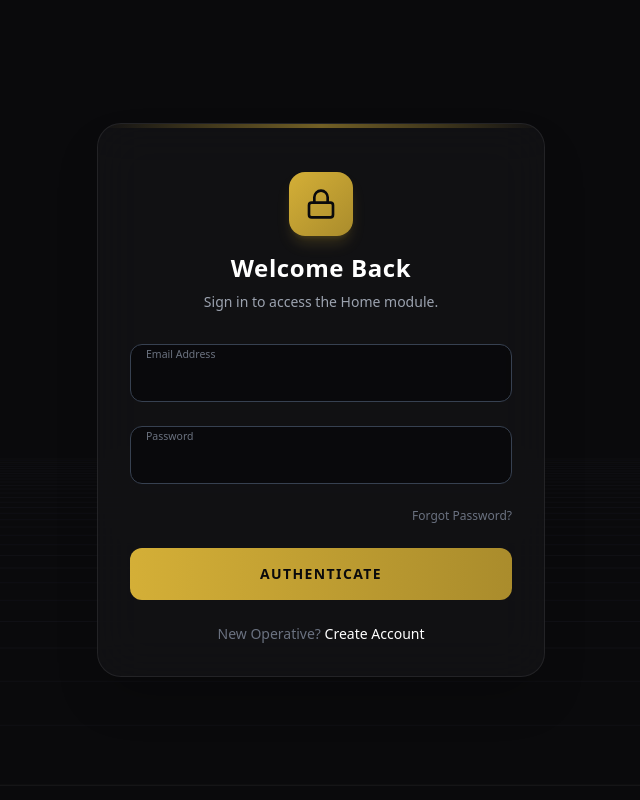
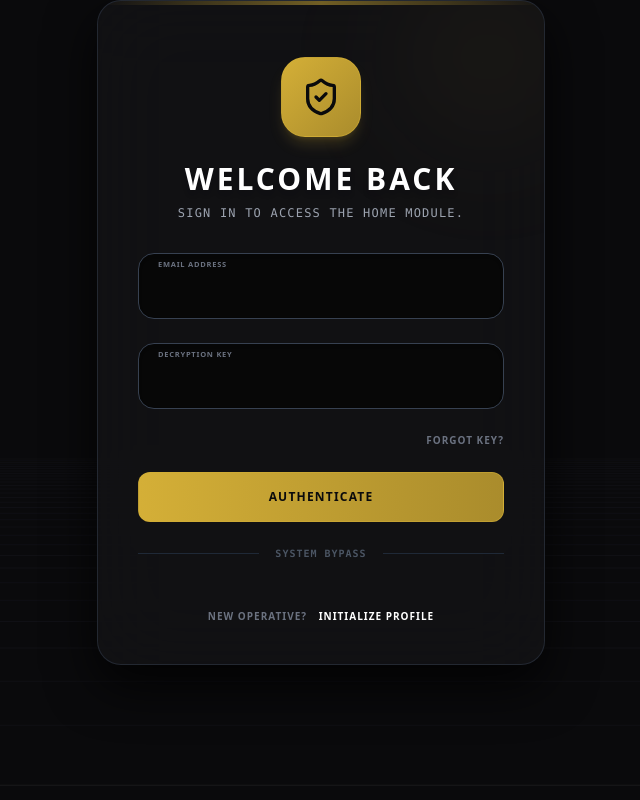
Before and after one commit to hiepquocchung5-blip/projects-051, a PHP site: page /index.php?route=auth in a window 1280 px wide. Shown: the whole page, without its empty margins (319-959 px from the left). Run offline with PHP 8.4, Linux system fonts and the light colour scheme; some libraries are stand-ins or nearby versions.

Commit message:
more update

```diff
--- a/api/routes/logout.php
+++ b/api/routes/logout.php
@@ -2,7 +2,11 @@
 // /api/routes/logout.php
 // Endpoint: /api/index.php?route=logout
 
-// Even if client purges JWT, we clear PHP sessions here for fallback safety
+global $method;
+/** @var string $method */
+
+if ($method !== 'POST') Response::error("Method not allowed.", 405);
+
 if (session_status() === PHP_SESSION_NONE) {
     session_start();
 }
--- a/api/routes/withdraw.php
+++ b/api/routes/withdraw.php
@@ -1,6 +1,11 @@
 <?php
 // /api/routes/withdraw.php
 // Endpoint: /api/index.php?route=withdraw
+
+global $db, $method, $requestData;
+/** @var PDO $db */
+/** @var string $method */
+/** @var array $requestData */
 
 $authUser = JWT::validate();
 $userId = $authUser['id'];
--- a/frontend/pages/auth.php
+++ b/frontend/pages/auth.php
@@ -1,7 +1,9 @@
 <?php
 // /frontend/pages/auth.php
-// Premium Auth Screen with Floating Labels & Safe Error Catching
+// V4 Premium Auth Screen - JWT API Gateway Integration
+
 $redirectTarget = isset($_GET['redirect']) ? htmlspecialchars($_GET['redirect']) : 'home';
+$referralCode = isset($_GET['ref']) ? htmlspecialchars($_GET['ref']) : '';
 ?>
 <style>
     /* Premium Floating Label CSS */
@@ -12,66 +14,89 @@ $redirectTarget = isset($_GET['redirect']) ? htmlspecialchars($_GET['redirect'])
     }
 </style>
 
-<div class="flex items-center justify-center min-h-screen w-full px-4 relative z-10">
-    <div class="glass-panel p-8 rounded-3xl w-full max-w-md relative overflow-hidden transition-all duration-500 shadow-2xl">
+<div class="flex items-center justify-center min-h-[85vh] w-full px-4 relative z-10 pb-20">
+    <div class="glass-panel p-8 sm:p-10 rounded-3xl w-full max-w-md relative overflow-hidden transition-all duration-500 shadow-[0_20px_50px_rgba(0,0,0,0.8)] border border-gray-700/50 backdrop-blur-2xl">
 
+        <!-- Premium Accent Glow -->
+        <div class="absolute top-0 right-0 w-48 h-48 bg-premium-gold/5 rounded-full blur-[60px] pointer-events-none -mr-10 -mt-10"></div>
         <div class="absolute top-0 left-0 w-full h-1 bg-gradient-to-r from-transparent via-premium-gold to-transparent opacity-50"></div>
 
-        <div class="text-center mb-8 pt-4">
-            <div class="w-16 h-16 bg-gradient-to-br from-premium-gold to-premium-goldDark rounded-2xl mx-auto flex items-center justify-center mb-4 shadow-lg shadow-premium-gold/20">
-                <i data-lucide="lock" class="text-premium-dark w-8 h-8"></i>
+        <div class="text-center mb-8 pt-4 relative z-10">
+            <div class="w-20 h-20 bg-gradient-to-br from-[#d4af37] to-[#aa8c2c] rounded-3xl mx-auto flex items-center justify-center mb-6 shadow-lg shadow-premium-gold/20 border border-premium-gold/50">
+                <i data-lucide="shield-check" class="text-premium-dark w-10 h-10"></i>
             </div>
-            <h2 class="text-2xl font-bold text-white tracking-wide" id="auth-title">Welcome Back</h2>
-            <p class="text-sm text-gray-400 mt-2 font-medium" id="auth-subtitle">Sign in to access the <?= ucfirst($redirectTarget) ?> module.</p>
+            <h2 class="text-3xl font-black text-white tracking-widest uppercase drop-shadow-md" id="auth-title">Welcome Back</h2>
+            <p class="text-xs text-gray-400 mt-2 font-mono uppercase tracking-widest" id="auth-subtitle">Sign in to access the <?= ucfirst($redirectTarget) ?> module.</p>
         </div>
 
-        <div id="auth-error" class="hidden bg-red-900/30 border border-red-500/50 text-red-400 p-4 rounded-xl text-xs mb-6 text-center shadow-inner font-mono break-words"></div>
+        <div id="auth-error" class="hidden bg-red-900/30 border border-red-500/50 text-red-500 p-4 rounded-xl text-xs mb-6 text-center shadow-inner font-mono break-words font-bold tracking-widest uppercase relative z-10"></div>
 
-        <form id="login-form" class="space-y-6 transition-all duration-300">
+        <!-- LOGIN FORM -->
+        <form id="login-form" class="space-y-6 transition-all duration-300 relative z-10">
             <div class="relative">
-                <input type="email" id="login-email" placeholder=" " required class="float-input w-full bg-black/40 border border-gray-700 rounded-xl px-4 pt-6 pb-2 text-white outline-none focus:border-premium-gold focus:ring-1 focus:ring-premium-gold/50 transition-all peer">
-                <label class="float-label absolute text-sm text-gray-500 duration-300 transform -translate-y-4 scale-75 top-4 z-10 origin-[0] left-4 pointer-events-none">Email Address</label>
+                <input type="email" id="login-email" placeholder=" " required class="float-input w-full bg-black/60 border border-gray-700 rounded-2xl px-5 pt-7 pb-3 text-white outline-none focus:border-premium-gold focus:ring-1 focus:ring-premium-gold/50 transition-all peer shadow-inner font-bold">
+                <label class="float-label absolute text-[10px] font-bold uppercase tracking-widest text-gray-500 duration-300 transform -translate-y-4 scale-75 top-5 z-10 origin-[0] left-5 pointer-events-none">Email Address</label>
             </div>
             <div class="relative">
-                <input type="password" id="login-pass" placeholder=" " required class="float-input w-full bg-black/40 border border-gray-700 rounded-xl px-4 pt-6 pb-2 text-white outline-none focus:border-premium-gold focus:ring-1 focus:ring-premium-gold/50 transition-all peer tracking-widest">
-                <label class="float-label absolute text-sm text-gray-500 duration-300 transform -translate-y-4 scale-75 top-4 z-10 origin-[0] left-4 pointer-events-none">Password</label>
+                <input type="password" id="login-pass" placeholder=" " required class="float-input w-full bg-black/60 border border-gray-700 rounded-2xl px-5 pt-7 pb-3 text-white outline-none focus:border-premium-gold focus:ring-1 focus:ring-premium-gold/50 transition-all peer tracking-[0.5em] shadow-inner font-bold">
+                <label class="float-label absolute text-[10px] font-bold uppercase tracking-widest text-gray-500 duration-300 transform -translate-y-4 scale-75 top-5 z-10 origin-[0] left-5 pointer-events-none">Decryption Key</label>
             </div>
 
             <div class="flex justify-end">
-                <a href="#" class="text-xs text-gray-500 hover:text-premium-gold transition-colors font-medium">Forgot Password?</a>
+                <a href="#" class="text-[10px] text-gray-500 hover:text-premium-gold transition-colors font-bold uppercase tracking-widest">Forgot Key?</a>
             </div>
 
-            <button type="submit" id="login-btn" class="w-full bg-gradient-to-r from-premium-gold to-premium-goldDark text-premium-dark font-bold py-4 rounded-xl mt-2 hover:shadow-lg hover:shadow-premium-gold/20 transition-all text-sm flex justify-center items-center gap-2 active:scale-95 uppercase tracking-widest">
+            <button type="submit" id="login-btn" class="w-full bg-gradient-to-r from-premium-gold to-premium-goldDark text-premium-dark font-black py-4 rounded-xl mt-2 hover:shadow-[0_0_20px_rgba(212,175,55,0.4)] transition-all text-xs flex justify-center items-center gap-2 active:scale-95 uppercase tracking-widest border border-premium-gold/50">
                 Authenticate
             </button>
-            <p class="text-center text-sm text-gray-500 mt-6 font-medium">
-                New Operative? <span class="text-white cursor-pointer hover:text-premium-gold transition-colors" onclick="toggleAuth('register')">Create Account</span>
+
+            <div class="flex items-center my-6">
+                <div class="flex-grow h-px bg-gray-800"></div>
+                <span class="px-4 text-[10px] text-gray-600 font-bold uppercase tracking-widest font-mono">System Bypass</span>
+                <div class="flex-grow h-px bg-gray-800"></div>
+            </div>
+
+            <!-- Dynamic Google Login Container (Injected by auth_scripts.php) -->
+            <div id="google-btn-container" class="flex justify-center w-full"></div>
+
+            <p class="text-center text-[10px] text-gray-500 mt-8 font-bold uppercase tracking-widest">
+                New Operative? <span class="text-white cursor-pointer hover:text-premium-gold transition-colors ml-2 border-b border-transparent hover:border-premium-gold" onclick="toggleAuth('register')">Initialize Profile</span>
             </p>
         </form>
 
-        <form id="register-form" class="space-y-6 hidden transition-all duration-300">
+        <!-- REGISTER FORM -->
+        <form id="register-form" class="space-y-6 hidden transition-all duration-300 relative z-10">
             <div class="relative">
-                <input type="text" id="reg-user" placeholder=" " required class="float-input w-full bg-black/40 border border-gray-700 rounded-xl px-4 pt-6 pb-2 text-white outline-none focus:border-premium-silver focus:ring-1 focus:ring-premium-silver/50 transition-all peer">
-                <label class="float-label absolute text-sm text-gray-500 duration-300 transform -translate-y-4 scale-75 top-4 z-10 origin-[0] left-4 pointer-events-none">Operative Alias</label>
+                <input type="text" id="reg-user" placeholder=" " required class="float-input w-full bg-black/60 border border-gray-700 rounded-2xl px-5 pt-7 pb-3 text-white outline-none focus:border-premium-silver focus:ring-1 focus:ring-premium-silver/50 transition-all peer shadow-inner font-bold">
+                <label class="float-label absolute text-[10px] font-bold uppercase tracking-widest text-gray-500 duration-300 transform -translate-y-4 scale-75 top-5 z-10 origin-[0] left-5 pointer-events-none">Operative Alias</label>
             </div>
             <div class="relative">
-                <input type="email" id="reg-email" placeholder=" " required class="float-input w-full bg-black/40 border border-gray-700 rounded-xl px-4 pt-6 pb-2 text-white outline-none focus:border-premium-silver focus:ring-1 focus:ring-premium-silver/50 transition-all peer">
-                <label class="float-label absolute text-sm text-gray-500 duration-300 transform -translate-y-4 scale-75 top-4 z-10 origin-[0] left-4 pointer-events-none">Email Address</label>
+                <input type="email" id="reg-email" placeholder=" " required class="float-input w-full bg-black/60 border border-gray-700 rounded-2xl px-5 pt-7 pb-3 text-white outline-none focus:border-premium-silver focus:ring-1 focus:ring-premium-silver/50 transition-all peer shadow-inner font-bold">
+                <label class="float-label absolute text-[10px] font-bold uppercase tracking-widest text-gray-500 duration-300 transform -translate-y-4 scale-75 top-5 z-10 origin-[0] left-5 pointer-events-none">Email Address</label>
             </div>
             <div class="relative">
-                <input type="password" id="reg-pass" placeholder=" " required class="float-input w-full bg-black/40 border border-gray-700 rounded-xl px-4 pt-6 pb-2 text-white outline-none focus:border-premium-silver focus:ring-1 focus:ring-premium-silver/50 transition-all peer tracking-widest">
-                <label class="float-label absolute text-sm text-gray-500 duration-300 transform -translate-y-4 scale-75 top-4 z-10 origin-[0] left-4 pointer-events-none">Encryption Key</label>
+                <input type="password" id="reg-pass" placeholder=" " required class="float-input w-full bg-black/60 border border-gray-700 rounded-2xl px-5 pt-7 pb-3 text-white outline-none focus:border-premium-silver focus:ring-1 focus:ring-premium-silver/50 transition-all peer tracking-[0.5em] shadow-inner font-bold">
+                <label class="float-label absolute text-[10px] font-bold uppercase tracking-widest text-gray-500 duration-300 transform -translate-y-4 scale-75 top-5 z-10 origin-[0] left-5 pointer-events-none">Encryption Key</label>
             </div>
 
-            <button type="submit" id="reg-btn" class="w-full bg-premium-silver text-premium-dark font-bold py-4 rounded-xl mt-4 hover:bg-white transition-all text-sm flex justify-center items-center gap-2 active:scale-95 uppercase tracking-widest">
-                Initialize Profile
+            <!-- Referral Field -->
+            <div class="relative">
+                <input type="text" id="reg-ref" placeholder=" " value="<?= $referralCode ?>" class="float-input w-full bg-[#151518] border border-premium-gold/30 rounded-2xl px-5 pt-7 pb-3 text-premium-gold outline-none focus:border-premium-gold transition-all peer shadow-inner font-mono font-bold">
+                <label class="float-label absolute text-[10px] font-bold uppercase tracking-widest text-premium-gold/70 duration-300 transform -translate-y-4 scale-75 top-5 z-10 origin-[0] left-5 pointer-events-none">Sponsor Alias (Optional)</label>
+            </div>
+
+            <button type="submit" id="reg-btn" class="w-full bg-premium-silver text-premium-dark font-black py-4 rounded-xl mt-4 hover:bg-white transition-all text-xs flex justify-center items-center gap-2 active:scale-95 uppercase tracking-widest shadow-[0_0_20px_rgba(226,232,240,0.3)] border border-white/50">
+                Establish Connection
             </button>
-            <p class="text-center text-sm text-gray-500 mt-6 font-medium">
-                Already registered? <span class="text-white cursor-pointer hover:text-premium-silver transition-colors" onclick="toggleAuth('login')">Return to Login</span>
+            <p class="text-center text-[10px] text-gray-500 mt-8 font-bold uppercase tracking-widest">
+                Already registered? <span class="text-white cursor-pointer hover:text-premium-silver transition-colors ml-2 border-b border-transparent hover:border-premium-silver" onclick="toggleAuth('login')">Return to Login</span>
             </p>
         </form>
     </div>
 </div>
+
+<!-- Inject Google Identity Script logic if not already loaded in header -->
+<?php include_once 'includes/auth_scripts.php'; ?>
 
 <script>
     const redirectParam = '<?= $redirectTarget ?>';
@@ -91,63 +116,48 @@ $redirectTarget = isset($_GET['redirect']) ? htmlspecialchars($_GET['redirect'])
         }
     }
 
-    function handleNativeAuth(e, action) {
+    async function handleNativeAuth(e, action) {
         e.preventDefault();
         const errorDiv = document.getElementById('auth-error');
         errorDiv.classList.add('hidden');
+
         const payload = { action: action };
+        const btnId = action === 'login' ? 'login-btn' : 'reg-btn';
+        const btn = document.getElementById(btnId);
+        const originalText = btn.innerHTML;
 
         if (action === 'login') {
             payload.email = document.getElementById('login-email').value;
             payload.password = document.getElementById('login-pass').value;
-            document.getElementById('login-btn').innerHTML = `<i data-lucide="loader" class="animate-spin w-5 h-5"></i>`;
         } else {
             payload.username = document.getElementById('reg-user').value;
             payload.email = document.getElementById('reg-email').value;
             payload.password = document.getElementById('reg-pass').value;
-            document.getElementById('reg-btn').innerHTML = `<i data-lucide="loader" class="animate-spin w-5 h-5"></i>`;
+            payload.referral = document.getElementById('reg-ref').value;
         }
+
+        btn.innerHTML = `<i data-lucide="loader" class="animate-spin w-5 h-5"></i>`;
         lucide.createIcons();
 
-        // BULLETPROOF FETCH LOGIC
-        fetch('<?= defined("API_URL") ? API_URL : "/api" ?>/native_auth.php', {
-            method: 'POST',
-            headers: { 'Content-Type': 'application/json' },
-            body: JSON.stringify(payload)
-        })
-        .then(async res => {
-            // First, get the raw text instead of strictly parsing JSON
-            const text = await res.text();
-            try {
-                // Attempt to parse it
-                return JSON.parse(text);
-            } catch (err) {
-                // If it fails, log the raw PHP output to console and throw an error
-                console.error("SERVER CRASH OUTPUT:", text);
-                throw new Error("Server returned an invalid response. Check console for PHP errors.");
+        try {
+            // CRITICAL: Uses the UrbanixAPI Wrapper to target /api/index.php?route=auth
+            if (typeof UrbanixAPI === 'undefined') throw new Error("API Client not loaded. Refresh system.");
+
+            const res = await UrbanixAPI.request('auth', 'POST', payload);
+
+            // Store the JWT Securely
+            if(res.data && res.data.token) {
+                UrbanixAPI.setToken(res.data.token);
             }
-        })
-        .then(data => {
-            if(data.status === 'success') {
-                window.location.href = '?route=' + redirectParam;
-            } else {
-                errorDiv.innerText = "> " + data.message;
-                errorDiv.classList.remove('hidden');
-                resetButtons(action);
-            }
-        })
-        .catch(err => {
-            // This catches network errors AND our custom JSON parse error
-            errorDiv.innerText = "> FATAL ERR: " + err.message;
+
+            // Redirect upon successful session sync & JWT acquisition
+            window.location.href = '?route=' + redirectParam;
+        } catch (err) {
+            errorDiv.innerText = "> " + err.message;
             errorDiv.classList.remove('hidden');
-            resetButtons(action);
-        });
-    }
-
-    function resetButtons(action) {
-        if(action === 'login') document.getElementById('login-btn').innerHTML = `Authenticate`;
-        else document.getElementById('reg-btn').innerHTML = `Initialize Profile`;
-        lucide.createIcons();
+            btn.innerHTML = originalText;
+            lucide.createIcons();
+        }
     }
 
     document.getElementById('login-form').addEventListener('submit', (e) => handleNativeAuth(e, 'login'));
```
Also changed, not shown: api/routes/admin_actions.php (added, +54 -0 lines), api/routes/admin_users.php (added, +38 -0 lines), api/routes/user.php (+5 -5 lines), api/routes/wallet.php (+8 -3 lines), frontend/pages/home.php (+71 -35 lines).
